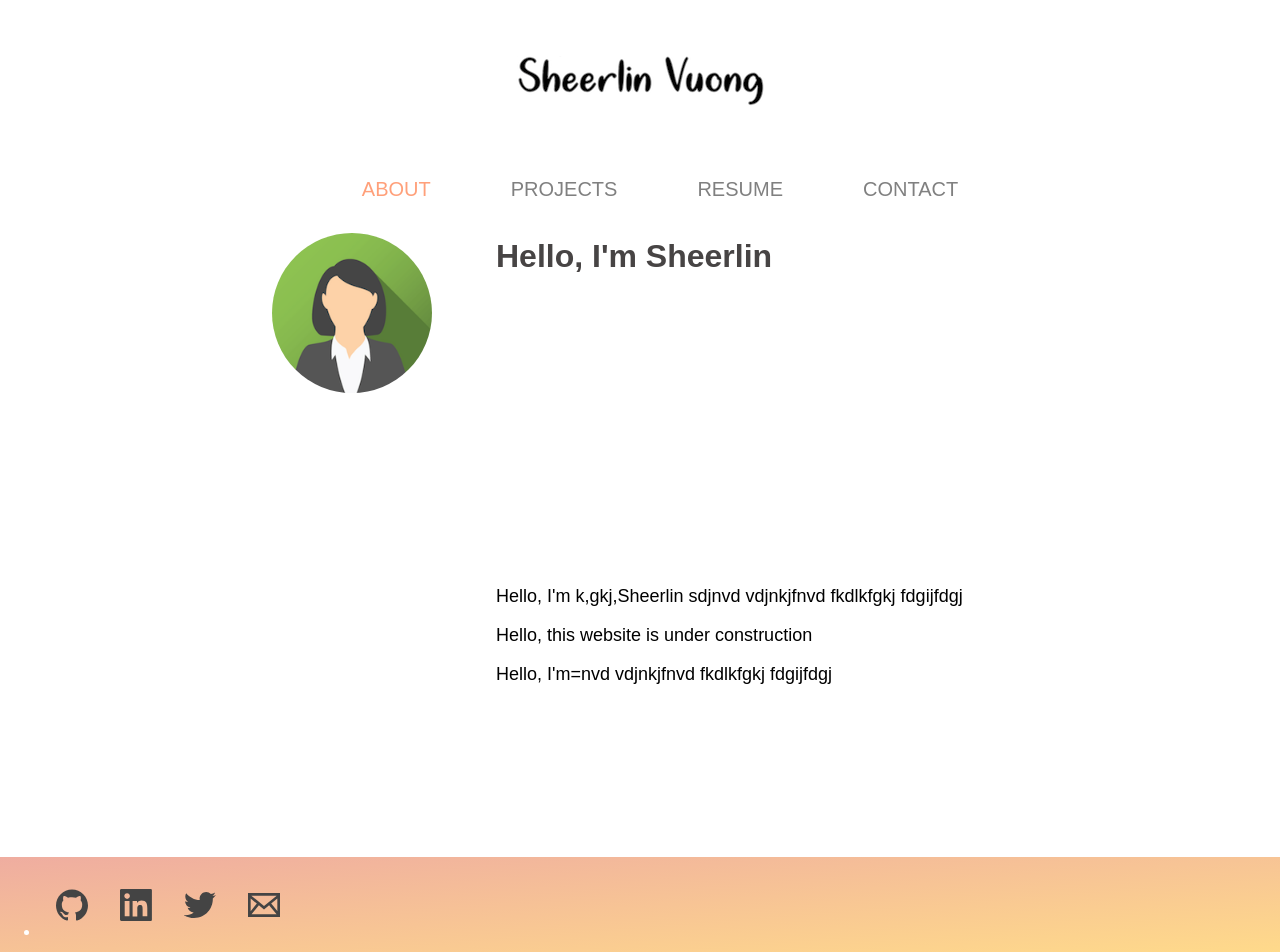
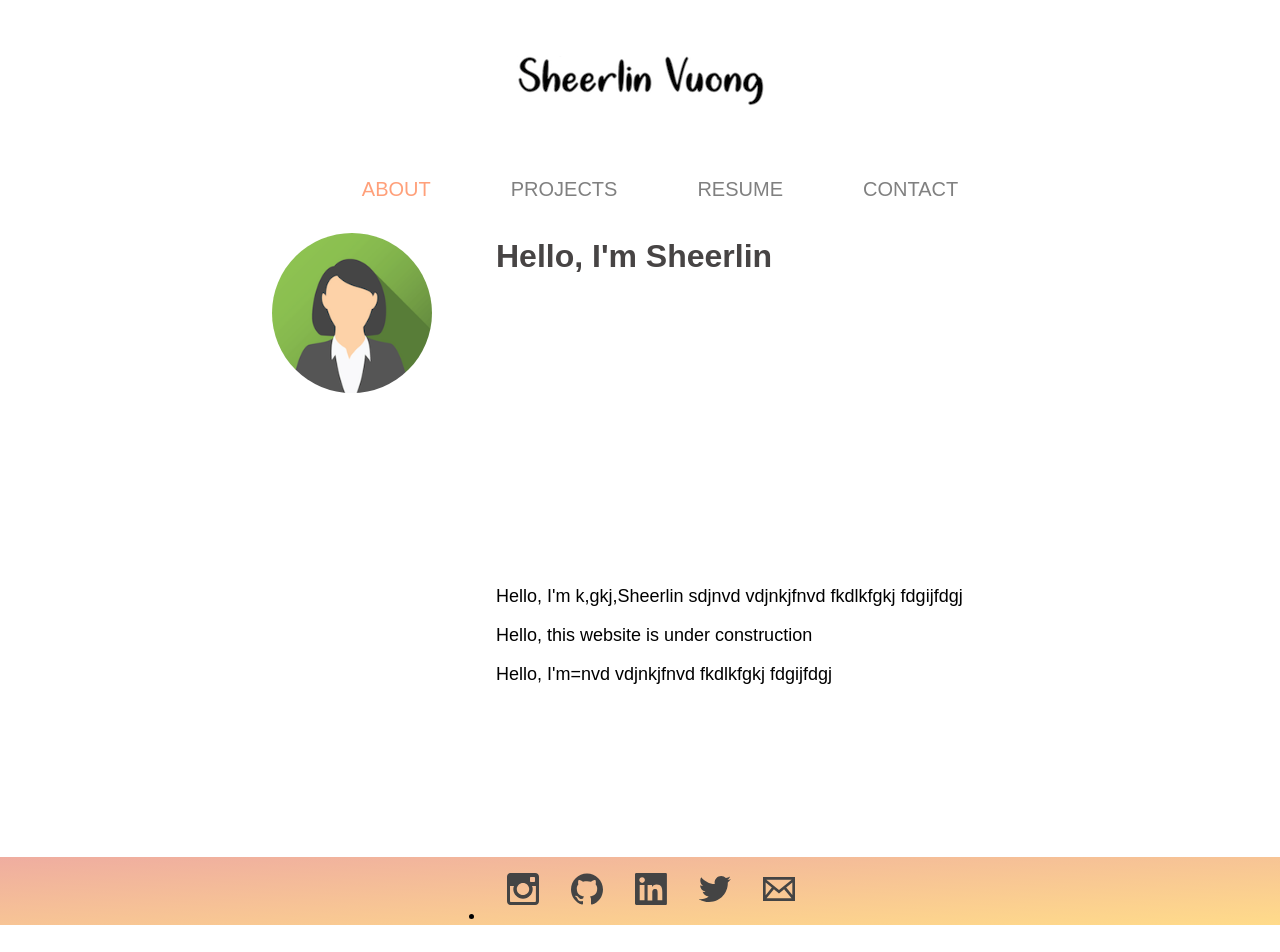
Before and after one commit to sheerlinvuong/sheerlinvuong.github, a React (Create React App) app: page / in a window 1280 px wide. Shown: the top 952 px of the page. After the commit the page ends 925 px from the top, so only its background shows below. Built offline with nearby package versions, Linux system fonts and the light colour scheme.

Commit message:
Centered Footer icons

```diff
--- a/src/components/footerComponent/footer.css
+++ b/src/components/footerComponent/footer.css
@@ -1,13 +1,11 @@
 
-footer {
-    background: linear-gradient(to bottom right, #EFADA0, #FFDB8A);
-    color: white;
+.footer {
+  background: linear-gradient(to bottom right, #EFADA0, #FFDB8A);
+  display:flex;
+  align-items: center;
+  justify-content: center;
+  }
 
-  }
-.footer-ul {
-  align-items: center;
-  display: inline;
-}
   img {
     padding: 1em;
   }
--- a/src/components/footerComponent/footer.js
+++ b/src/components/footerComponent/footer.js
@@ -7,31 +7,14 @@ import twitter from './logo-twitter.svg';
 import email from './logo-email.svg';
 
 class Footer extends Component {
-  // renderIcon(svgImage) {
-  //   return()
-  // }
-
-  state = {
-    githuhover: false,
-  };
   render() {
     return (
       <footer className="footer">
-        <ul>
-          {/* <div
-          style={{ backgroundColor: this.state.githuhover ? '#fff' : '#000' }}
-        >
-          <img
-            onMouseEnter={() => {
-              this.setState({ githuhover: true });
-            }}
-            onMouseLeave={() => {
-              this.setState({ githuhover: false });
-            }}
-            src={instagram}
-          />
-        </div> */}
         <li>
+          <a href="https://www.instagram.com/sheerlin/">
+            <img src={instagram} />
+          </a>
+
           <a href="https://github.com/sheerlinvuong">
             <img src={github} />
           </a>
@@ -46,10 +29,22 @@ class Footer extends Component {
             <img src={email} />
           </a>
         </li>
-        </ul>
       </footer>
     );
   }
 }
 
 export default Footer;
+/* <div
+          style={{ backgroundColor: this.state.githuhover ? '#fff' : '#000' }}
+        >
+          <img
+            onMouseEnter={() => {
+              this.setState({ githuhover: true });
+            }}
+            onMouseLeave={() => {
+              this.setState({ githuhover: false });
+            }}
+            src={instagram}
+          />
+        </div> */
```
Lines whose indentation alone changed are shown as unchanged.
